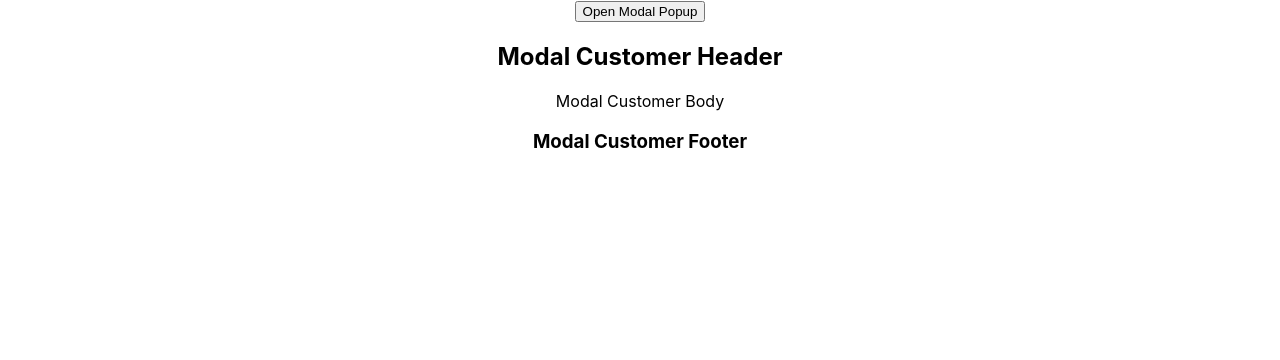
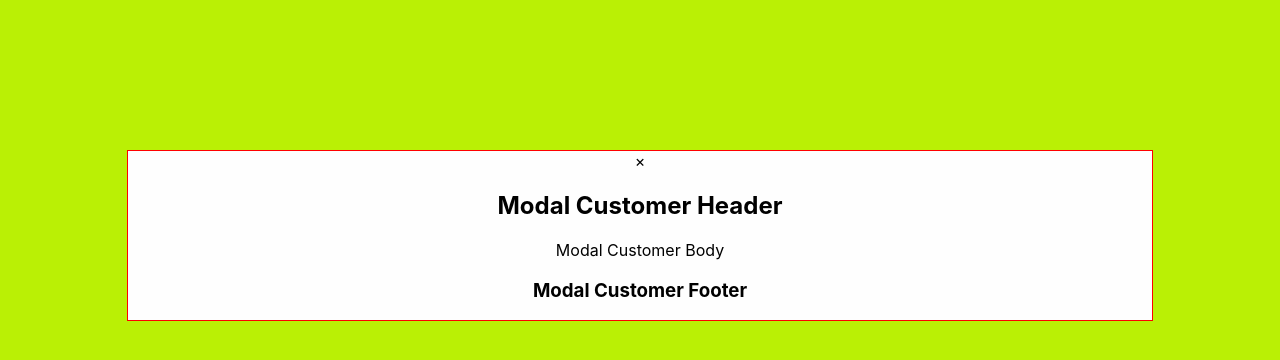
Before and after one commit to Juancaceres963/25_react_projects, a React (Create React App) app: page / in a window 1280 px wide. Both pictures are taken after a click on the button "Open Modal Popup". Shown: the top 360 px of the page. Built offline with nearby package versions, Linux system fonts and the light colour scheme.

Commit message:
First styles and onClose function

```diff
--- a/src/components/custom-model-popup/modal-test.jsx
+++ b/src/components/custom-model-popup/modal-test.jsx
@@ -1,5 +1,6 @@
 import { useState } from "react";
 import Modal from "./modal";
+import "./modal.css";
 
 export default function ModalTest() {
   const [showModalPopup, setShowModalPopup] = useState(false);
@@ -9,13 +10,21 @@ export default function ModalTest() {
     setShowModalPopup(!showModalPopup);
   }
 
+  function onClose() {
+    setShowModalPopup(false);
+  }
+
   return (
     <div>
       <button onClick={handleToggleModalPopup}>Open Modal Popup</button>
-      {showModalPopup && <Modal
-      header={<div>Modal Customer Header</div>}
-      body={<div>Modal Customer Body</div>}
-      footer={<h3>Modal Customer Footer</h3>}/>}
+      {showModalPopup && (
+        <Modal
+          onClose={onClose}
+          header={<div>Modal Customer Header</div>}
+          body={<div>Modal Customer Body</div>}
+          footer={<h3>Modal Customer Footer</h3>}
+        />
+      )}
     </div>
   );
 }
--- a/src/components/custom-model-popup/modal.css
+++ b/src/components/custom-model-popup/modal.css
@@ -0,0 +1,22 @@
+.modal {
+    position: fixed;
+    z-index: 1;
+    padding-top: 150px;
+    left: 0;
+    top: 0;
+    width: 100%;
+    height: 100%;
+    overflow: auto;
+    background-color: #baf005;
+  }
+
+  .modal-content {
+    position: relative;
+    background-color: #fefefe;
+    margin: auto;
+    padding: 0;
+    border: 1px solid red;
+    width: 80%;
+    animation-name: animateModal;
+    animation-duration: 0.5s;
+  }
--- a/src/components/custom-model-popup/modal.jsx
+++ b/src/components/custom-model-popup/modal.jsx
@@ -1,8 +1,9 @@
-export default function Modal({id, header, body, footer}) {
+export default function Modal({id, header, body, footer, onClose}) {
   return (
     <div id={id || "Modal"} className="modal">
       <div className="modal-content">
         <div className="header">
+            <span onClick={onClose} className="close-modal-icon">&times;</span>
           <h2>{header ? header : "Header"}</h2>
         </div>
         <div className="body">
```
